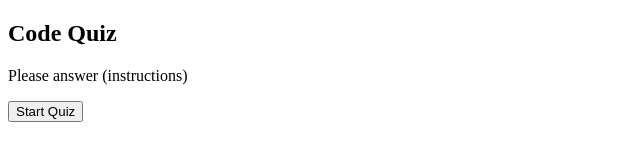
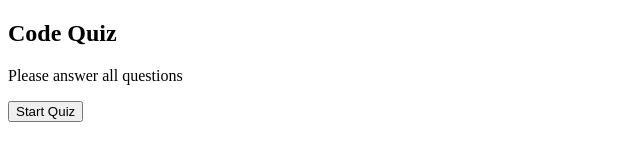
Before and after one commit to amykateoc/challenge-4, a plain HTML site: page index.html in a window 1280 px wide. Shown: the full height of the page, 0-640 px from the left. Drawn offline with Linux system fonts and the light colour scheme.

Commit message:
add instructions

```diff
--- a/index.html
+++ b/index.html
@@ -10,7 +10,7 @@
 <body>
 <section id="quiz">
   <h1>Code Quiz</h1>
-  <p>Please answer (instructions)</p>
+  <p>Please answer all questions</p>
   <button id="StartQuiz">Start Quiz</button>
 </section>
 <section id="Questionsdiv" style="display: none">
```
